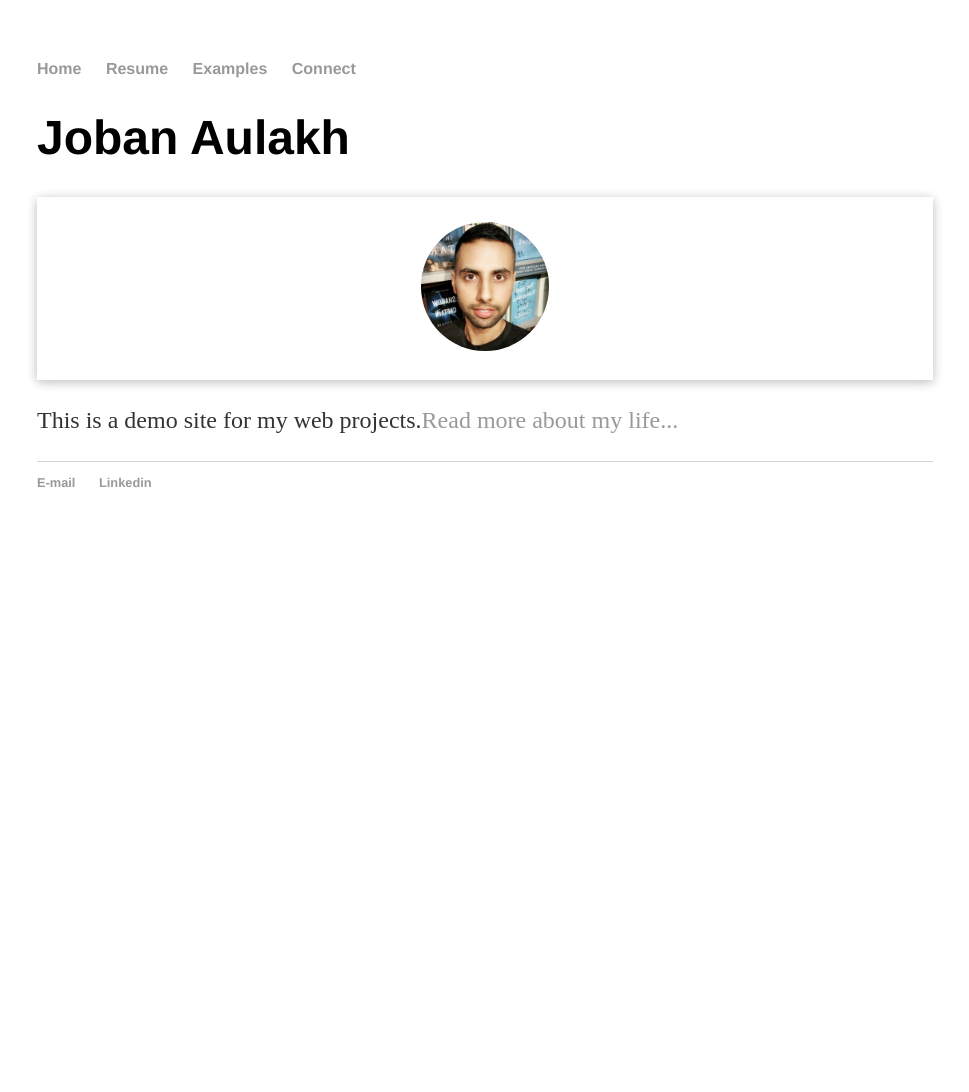
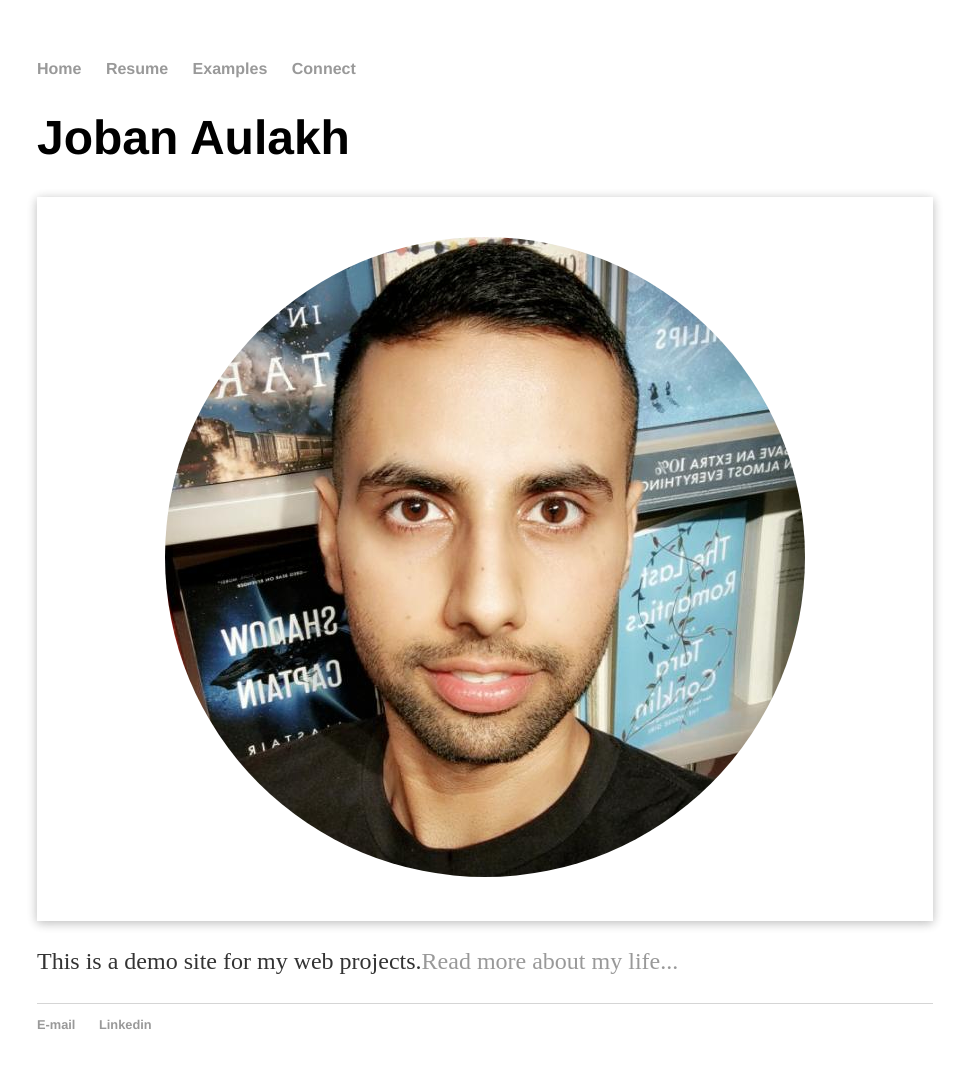
Before and after one commit to joe-bun/joe-bun.github.io, a Jekyll site: the page built from index.html, in a window 1280 px wide. Shown: the whole page, without its empty margins (155-1124 px from the left). Built offline with Jekyll 4.4.1, drawn with Linux system fonts in a browser that asks for light colours; before the commit the page ends 900 px from its top, so only the background shows below that.

Commit message:
Update main.css

```diff
--- a/css/main.css
+++ b/css/main.css
@@ -21,8 +21,8 @@ width:auto;
 }
 .pp img {
 border-radius: 50%;
-padding: 5px;
-max-width: 15%;
+padding: 20px;
+max-width: 1000px;
 Height: auto;
 
 }
```
